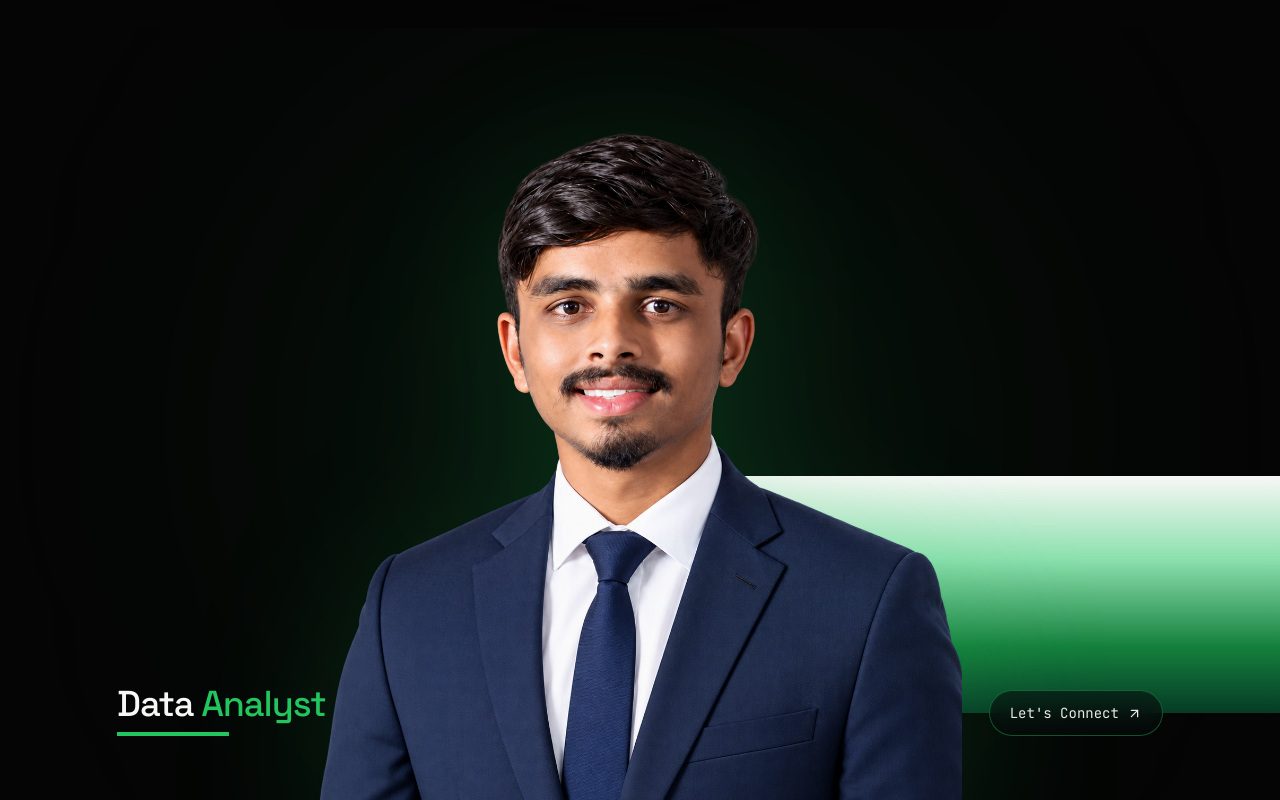
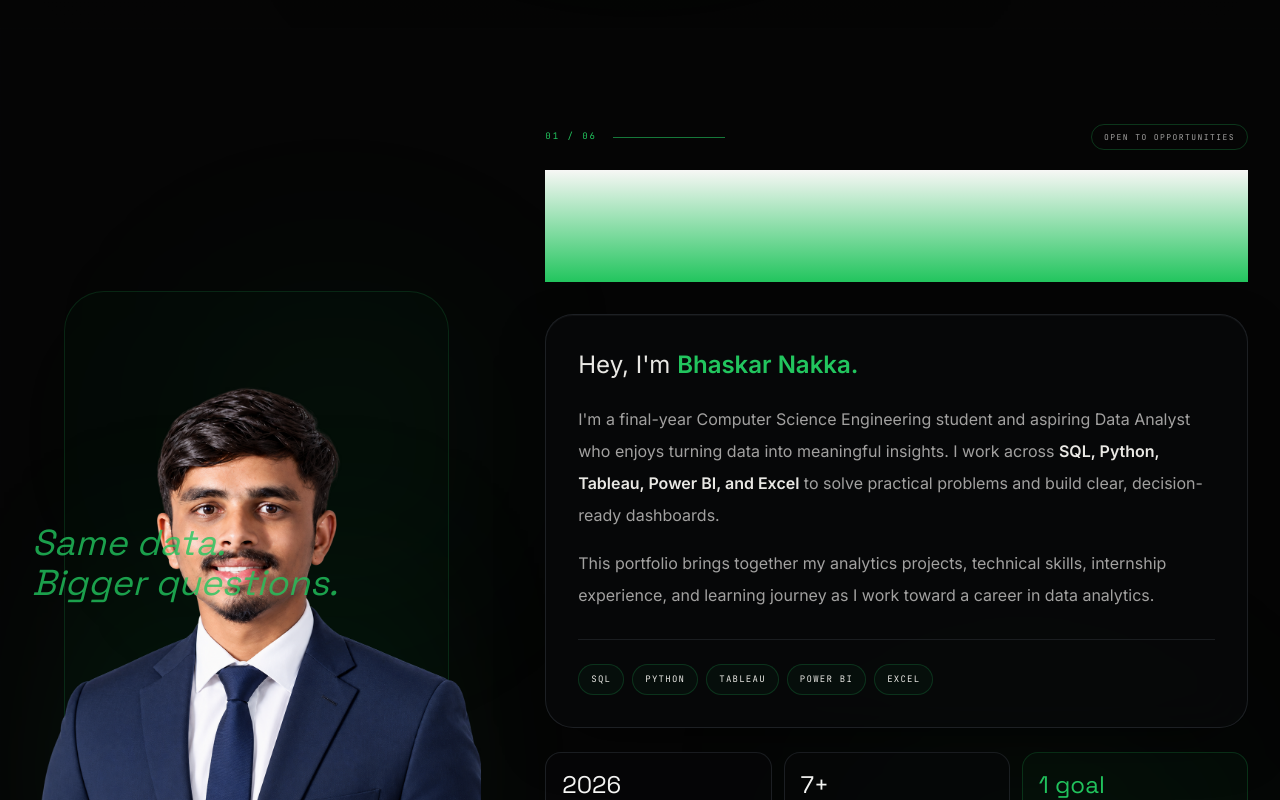
Before and after one commit to bhaskar-nb/portfolio, a Next.js app: page / in a window 1280 px wide. Shown: the part 820-1620 px from the top of the page. Built offline with nearby package versions, Linux system fonts and the light colour scheme.

Commit message:
Remove legacy opening from hero

```diff
--- a/components/Hero.tsx
+++ b/components/Hero.tsx
@@ -10,70 +10,12 @@ const tools = ["SQL", "Python", "Tableau", "Power BI", "Excel"];
 
 export default function Hero() {
   return (
-    <section id="home" className="relative overflow-hidden bg-base-900">
-      {/* Opening — intentionally minimal: portrait, PORTFOLIO, role, connection CTA */}
-      <div className="relative flex min-h-[100svh] items-center justify-center overflow-hidden px-4 pb-0 pt-24 sm:px-6 lg:px-8">
-        <div className="pointer-events-none absolute inset-0 bg-base-900" />
-        <div className="pointer-events-none absolute left-1/2 top-1/2 h-[48vw] w-[48vw] max-h-[720px] max-w-[720px] -translate-x-1/2 -translate-y-1/2 rounded-full bg-gold/10 blur-[150px]" />
-
-        <div className="relative mx-auto flex h-[calc(100svh-6rem)] min-h-[620px] w-full max-w-[1500px] items-center justify-center">
-          <motion.div
-            initial={{ opacity: 0, scale: 0.96 }}
-            animate={{ opacity: 1, scale: 1 }}
-            transition={{ duration: 1.1, ease: "easeOut" }}
-            className="pointer-events-none absolute left-1/2 top-1/2 z-0 w-[150%] -translate-x-1/2 -translate-y-[42%] select-none text-center font-display text-[24vw] font-semibold leading-[0.78] tracking-[-0.09em] text-transparent [background:linear-gradient(180deg,#f7f7f5_0%,#8ce0ae_35%,#15803d_72%,#063b26_100%)] bg-clip-text opacity-75 sm:text-[21vw] lg:text-[19rem]"
-          >
-            PORTFOLIO
-          </motion.div>
-
-          <motion.div
-            initial={{ opacity: 0, y: 34, scale: 0.98 }}
-            animate={{ opacity: 1, y: 0, scale: 1 }}
-            transition={{ duration: 1, delay: 0.12, ease: "easeOut" }}
-            className="relative z-10 h-[78svh] min-h-[520px] w-full max-w-[760px] sm:h-[82svh] lg:h-[86svh]"
-          >
-            <Image
-              src="/DP image.png"
-              alt={`${profile.name} — Data Analyst`}
-              fill
-              priority
-              sizes="(max-width: 640px) 96vw, (max-width: 1280px) 760px, 800px"
-              className="object-contain object-bottom drop-shadow-[0_30px_80px_rgba(34,197,94,0.16)]"
-            />
-          </motion.div>
-
-          <motion.div
-            initial={{ opacity: 0, x: -18 }}
-            animate={{ opacity: 1, x: 0 }}
-            transition={{ duration: 0.6, delay: 0.5 }}
-            className="absolute bottom-[13%] left-[2%] z-20 sm:left-[5%] lg:left-[7%]"
-          >
-            <div className="font-display text-2xl font-medium tracking-[-0.03em] text-ink-100 sm:text-3xl lg:text-4xl">
-              Data <span className="text-gold">Analyst</span>
-            </div>
-            <div className="mt-2 h-1 w-20 bg-gold sm:w-28" />
-          </motion.div>
-
-          <motion.div
-            initial={{ opacity: 0, x: 18 }}
-            animate={{ opacity: 1, x: 0 }}
-            transition={{ duration: 0.6, delay: 0.58 }}
-            className="absolute bottom-[13%] right-[2%] z-20 sm:right-[5%] lg:right-[7%]"
-          >
-            <MagneticButton href="#contact" className="btn-secondary min-h-11 gap-2 rounded-full border-gold/40 bg-base-800/55 px-5 backdrop-blur-md hover:border-gold hover:bg-gold/10 hover:text-gold">
-              Let&apos;s Connect <ArrowUpRight size={15} />
-            </MagneticButton>
-          </motion.div>
-        </div>
-      </div>
-
-      {/* Intro */}
-      <div id="intro" className="relative flex min-h-[100svh] scroll-mt-20 items-center overflow-hidden border-t border-base-500/60 px-4 py-24 sm:px-6 lg:px-8">
+    <section id="intro" className="relative overflow-hidden bg-base-900">
       <div className="pointer-events-none absolute inset-0 bg-grid-fine opacity-20" />
       <div className="pointer-events-none absolute left-[15%] top-1/4 h-72 w-72 rounded-full bg-gold/5 blur-[110px]" />
       <div className="pointer-events-none absolute right-[5%] bottom-0 h-96 w-96 rounded-full bg-gold/5 blur-[130px]" />
 
-        <div className="relative mx-auto grid w-full max-w-7xl items-center gap-10 lg:grid-cols-[0.78fr_1.22fr] lg:gap-16">
+      <div className="relative mx-auto grid min-h-[100svh] w-full max-w-7xl items-center gap-10 px-4 py-24 sm:px-6 lg:grid-cols-[0.78fr_1.22fr] lg:gap-16 lg:px-8">
         <motion.div initial={{ opacity: 0, x: -24 }} whileInView={{ opacity: 1, x: 0 }} viewport={{ once: true, margin: "-80px" }} transition={{ duration: 0.7 }} className="relative mx-auto h-[52svh] min-h-[420px] w-full max-w-[470px] sm:h-[68svh] lg:mx-0 lg:h-[76svh]">
           <div className="absolute inset-8 rounded-[2.5rem] border border-gold/15 bg-gold/[0.025]" />
           <div className="absolute inset-x-8 bottom-0 h-2/3 rounded-[2.5rem] bg-gradient-to-t from-gold/10 to-transparent blur-3xl" />
@@ -96,7 +38,6 @@ export default function Hero() {
           <div className="mt-7 flex flex-wrap items-center gap-x-2 gap-y-1 border-t border-base-500/70 pt-5 font-mono text-[9px] uppercase tracking-[0.16em] text-ink-600"><a href={profile.links.linkedin} target="_blank" rel="noreferrer" aria-label="LinkedIn" className="flex min-h-11 min-w-11 items-center justify-center text-ink-400 transition-colors hover:text-gold"><Linkedin size={16} /></a><a href={profile.links.github} target="_blank" rel="noreferrer" aria-label="GitHub" className="flex min-h-11 min-w-11 items-center justify-center text-ink-400 transition-colors hover:text-gold"><Github size={16} /></a><a href={profile.links.tableau} target="_blank" rel="noreferrer" aria-label="Tableau Public" className="flex min-h-11 min-w-11 items-center justify-center text-ink-400 transition-colors hover:text-gold"><BarChart3 size={16} /></a><a href={`mailto:${profile.email}`} aria-label="Email" className="flex min-h-11 min-w-11 items-center justify-center text-ink-400 transition-colors hover:text-gold"><Mail size={16} /></a><span className="mx-2 hidden h-4 w-px bg-base-500 sm:block" /><span>{profile.location}</span></div>
         </motion.div>
       </div>
-      </div>
     </section>
   );
 }
```
Lines whose indentation alone changed are shown as unchanged.
